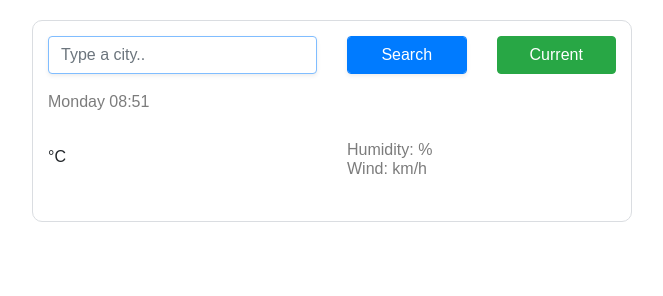
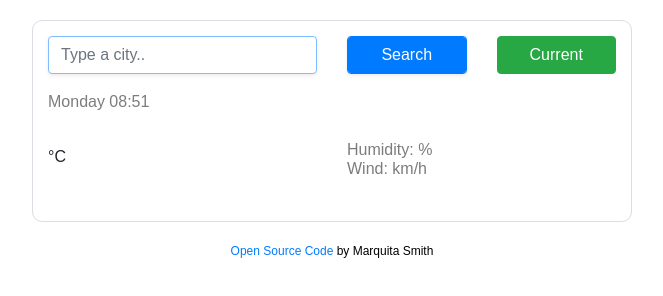
Before and after one commit to marqsmith/my-great-weather-app, a plain HTML site: page index.html in a window 1280 px wide. Shown: the whole page, without its empty margins (308-971 px from the left). Drawn offline with nearby package versions, Linux system fonts and the light colour scheme; no server answers.

Commit message:
Added link to GitHub

```diff
--- a/index.html
+++ b/index.html
@@ -71,5 +71,10 @@
       </div>
     </div>
     <script src="script.js"></script>
+    <div class="gitHub">
+      <a href="https://github.com/marqsmith/my-great-weather-app"
+        >Open Source Code</a
+      ><span> by Marquita Smith</span>
+    </div>
   </body>
 </html>
--- a/style.css
+++ b/style.css
@@ -53,3 +53,8 @@ li {
 .search-form {
   margin-bottom: 20px;
 }
+.gitHub {
+  text-align: center;
+  color: black;
+  font-size: 12px;
+}
```
